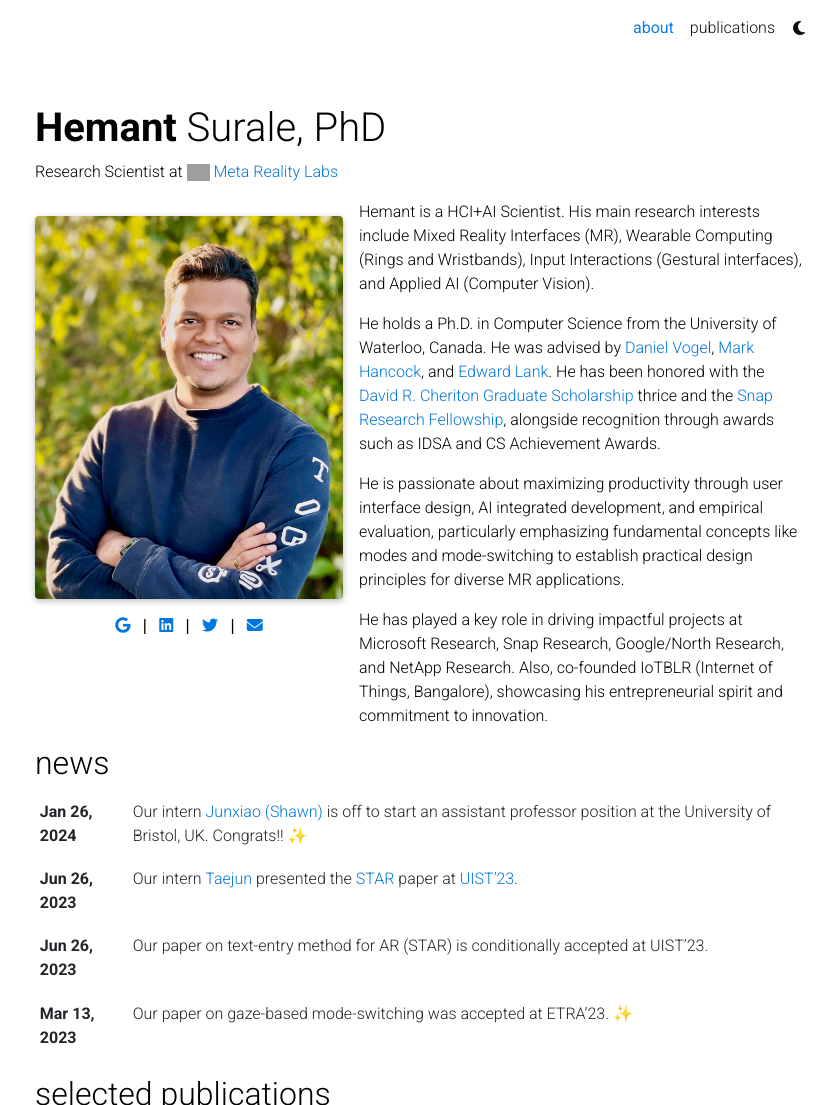
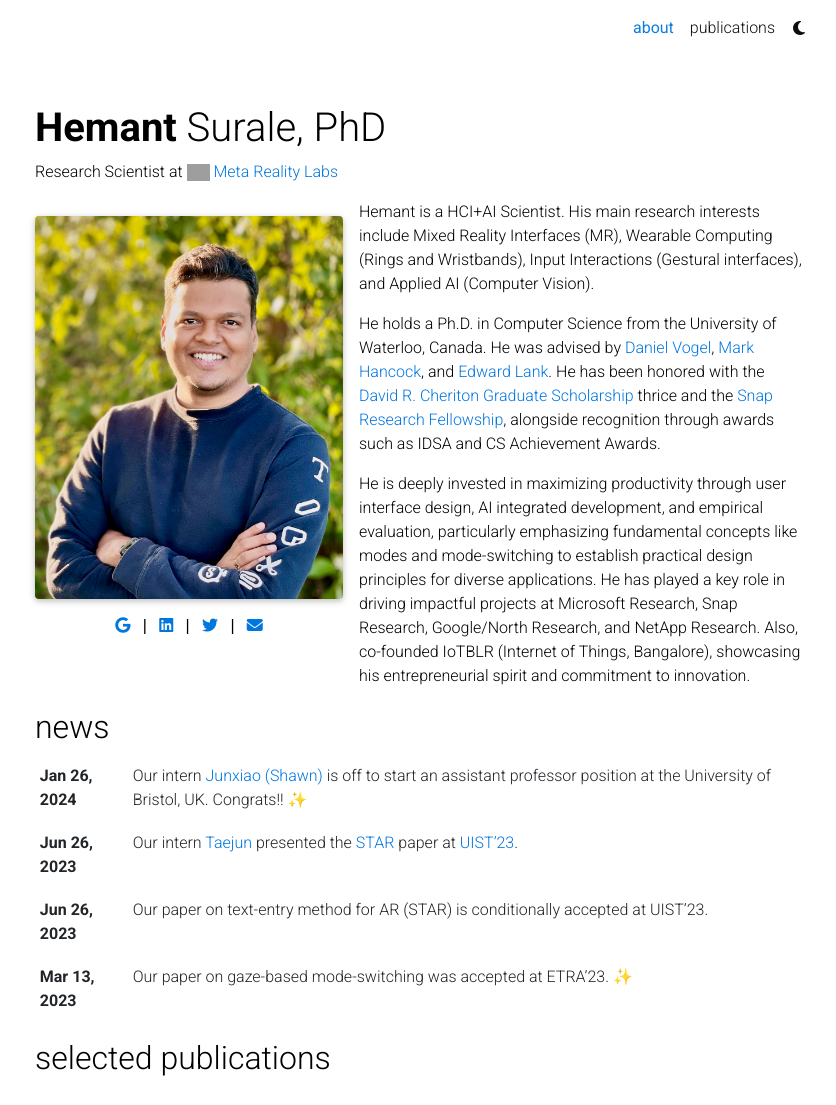
Before and after one commit to hemantsurale/hemantsurale.github.io, a Jekyll site: the page built from _pages/about.md, in a window 1280 px wide and 1396 px high, cut to the strip 0-1105 px from the top of the window. Shown: the whole strip, without its empty margins (220-1056 px from the left). Built offline with Jekyll 4.4.1, drawn with Linux system fonts in a browser that asks for light colours; emoji names are drawn with the system emoji font; comment, search, counter and statistics services are not loaded; a style sheet for code colours, icons or effects is not loaded; grey boxes are pictures that could not be loaded.

Commit message:
Update about.md

```diff
--- a/_pages/about.md
+++ b/_pages/about.md
@@ -34,6 +34,4 @@
 
 He holds a Ph.D. in Computer Science from the University of Waterloo, Canada. He was advised by [Daniel Vogel](https://scholar.google.com/citations?user=Yi5nK1EAAAAJ&hl=en), [Mark Hancock](https://scholar.google.com/citations?hl=en&user=PYvcN3cAAAAJ), and [Edward Lank](https://scholar.google.com/citations?user=e7P8IwgAAAAJ&hl=en&oi=ao). He has been honored with the [David R. Cheriton Graduate Scholarship](https://cs.uwaterloo.ca/current-graduate-students/funding-and-awards/david-r-cheriton-graduate-scholarship) thrice and the [Snap Research Fellowship](https://snapresearchfs.splashthat.com/), alongside recognition through awards such as IDSA and CS Achievement Awards.
 
-He is passionate about maximizing productivity through user interface design, AI integrated development, and empirical evaluation, particularly emphasizing fundamental concepts like modes and mode-switching to establish practical design principles for diverse MR applications.
-
-He has played a key role in driving impactful projects at Microsoft Research, Snap Research, Google/North Research, and NetApp Research. Also, co-founded IoTBLR (Internet of Things, Bangalore), showcasing his entrepreneurial spirit and commitment to innovation.
+He is deeply invested in maximizing productivity through user interface design, AI integrated development, and empirical evaluation, particularly emphasizing fundamental concepts like modes and mode-switching to establish practical design principles for diverse applications. He has played a key role in driving impactful projects at Microsoft Research, Snap Research, Google/North Research, and NetApp Research. Also, co-founded IoTBLR (Internet of Things, Bangalore), showcasing his entrepreneurial spirit and commitment to innovation.
```
